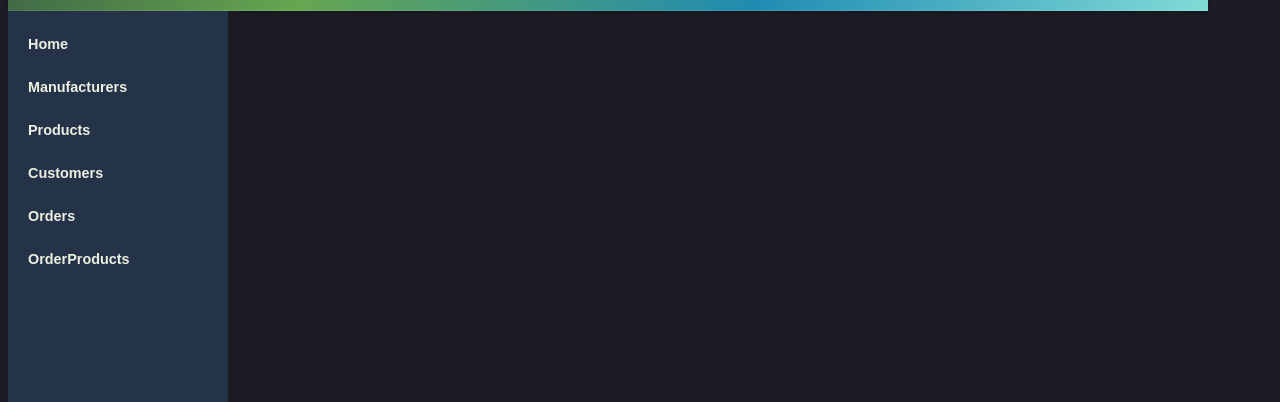
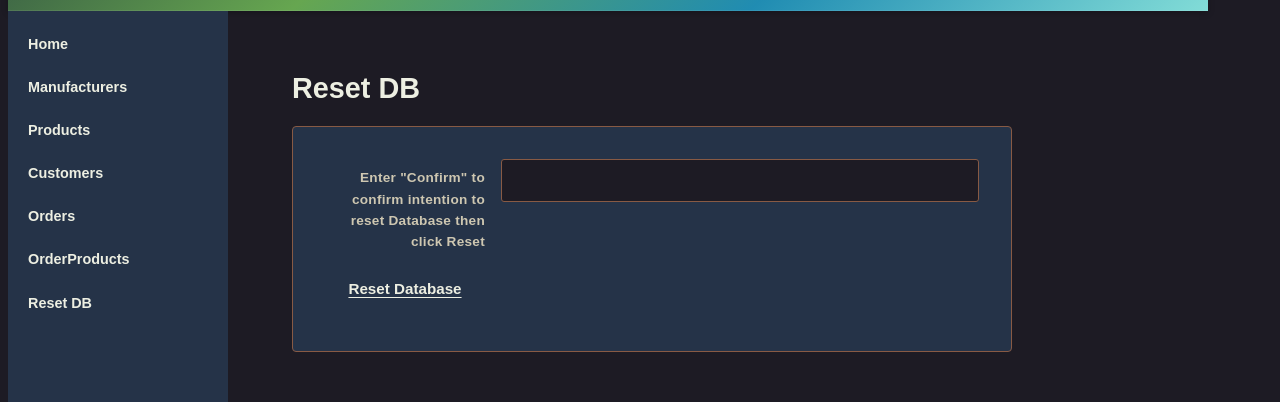
Before and after one commit to jmm583/cs340-portfolio, a React (Vite) app in the folder frontend/react/: page /reset in a window 1280 px wide. Shown: the part 174-576 px from the top of the page. Built offline with nearby package versions, Linux system fonts and the light colour scheme; no server answers.

Commit message:
reset page addition

```diff
--- a/frontend/react/src/App.jsx
+++ b/frontend/react/src/App.jsx
@@ -23,6 +23,8 @@ import CustomerCreate from './pages/Customers/CustomerCreate';
 import Orders from './pages/Orders/Orders';
 import OrderEdit from './pages/Orders/OrderEdit';
 import OrderCreate from './pages/Orders/OrderCreate';
+
+import ResetDB from './pages/ResetDB';
 
 // import ProductTypes from './pages/ProductTypes/ProductTypes';
 // import ProductTypesEdit from './pages/ProductTypes/ProductTypesEdit';
@@ -104,6 +106,7 @@ function App() {
               <Route path="/orderproducts" element={<OrderProducts setItemToEdit={setItemToEdit}/>}></Route>
               <Route path="/orderproducts/edit" element={<OrderProductEdit itemToEdit={itemToEdit} />}></Route>
               <Route path="/orderproducts/create" element={<OrderProductsCreate />}></Route>
+              <Route path="/reset" element={<ResetDB />}></Route>
 
             </Routes>
           </Router>
--- a/frontend/react/src/components/NavBar.jsx
+++ b/frontend/react/src/components/NavBar.jsx
@@ -16,6 +16,7 @@ function NavBar() {
                 <li><Link to="/orders">Orders</Link></li>
 
                 <li><Link to="/orderproducts">OrderProducts</Link></li>
+                <li><Link to="/reset">Reset DB</Link></li>
 
             </ul>
         </nav>
--- /dev/null
+++ b/frontend/react/src/pages/ResetDB.jsx
@@ -0,0 +1,35 @@
+import { useState } from "react";
+import { performReset } from "../components/apiClient";
+
+function ResetDB() {
+    const [confirm, setConfirm] = useState("");
+
+    const onSubmit = async (e) => {
+        e.preventDefault();
+        const lowerConfirm = confirm.toLowerCase();
+        if (lowerConfirm === "confirm") {
+            await performReset();
+            alert("Completed Reset");
+            setConfirm("");
+            console.log("reset");
+        }
+    };
+    return (
+
+        <div className='main'>
+            <h1>Reset DB</h1>
+            <form onSubmit={onSubmit}>
+                <div className="form-group">
+                    <label htmlFor="confirm">Enter "Confirm" to confirm intention to reset Database then click Reset</label>
+                    <input name="confirm" type="text" value={confirm} onChange={e => setConfirm(e.target.value)} />
+                </div>
+                <div className="form-group actions">
+                    <button type="submit">Reset Database</button>
+                </div>
+            </form>
+        </div>
+
+
+    )
+};
+export default ResetDB;
```
